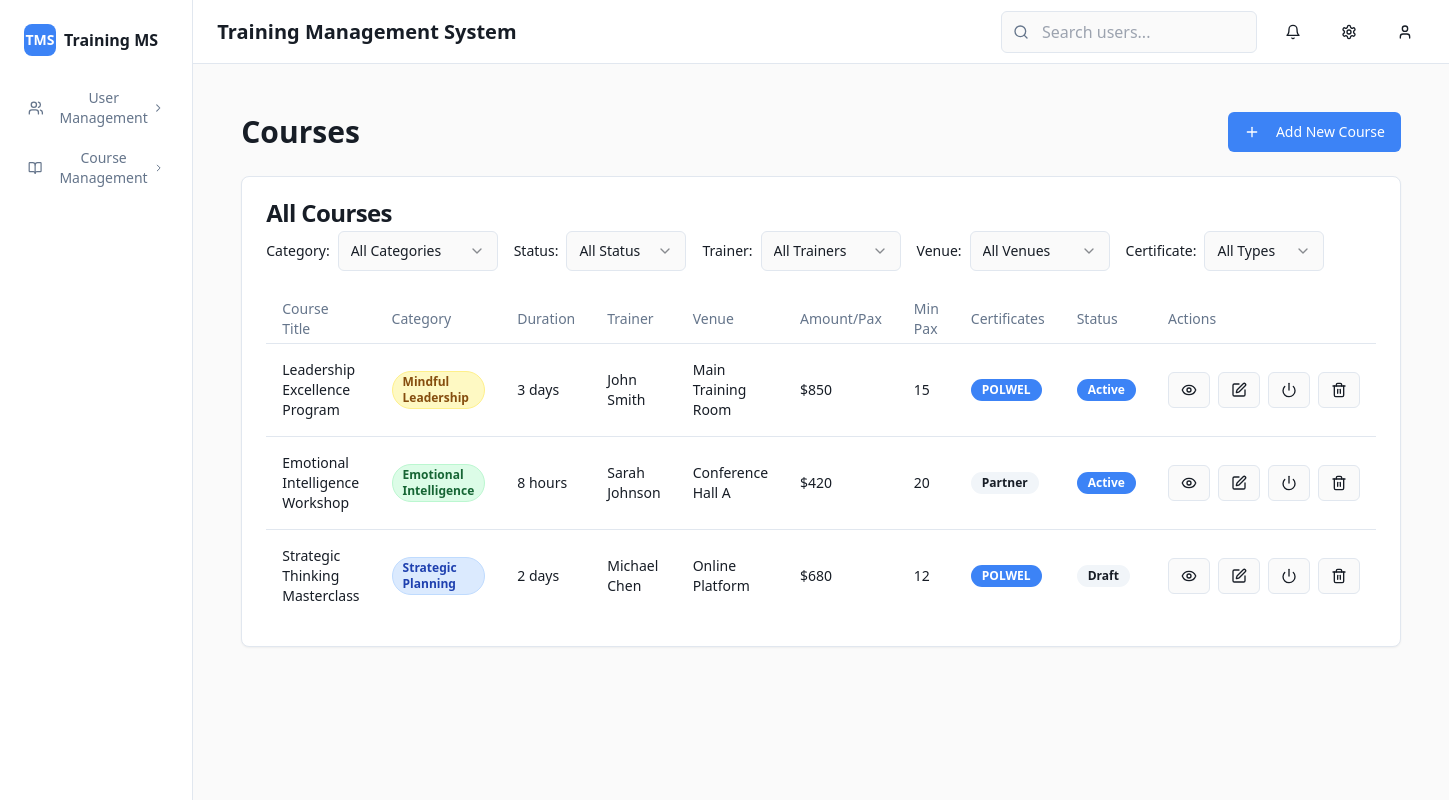
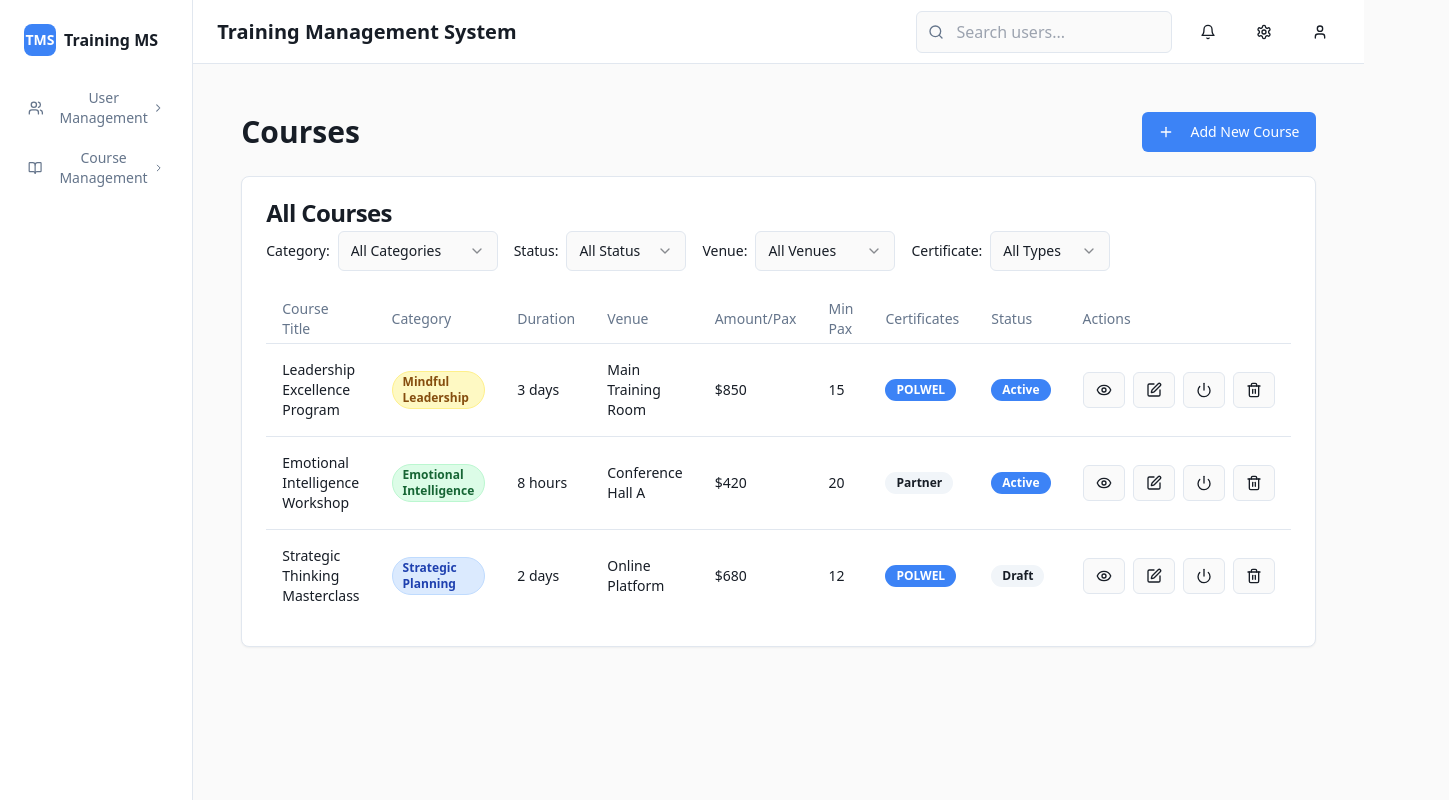
Before and after one commit to rain-corsiva-lab/tms-polwel, a React (Vite) app: page /course-creation in a window 1280 px wide. Shown: the whole page, 1449 px wide, since content can reach past the window. Built offline with nearby package versions, Linux system fonts and the light colour scheme.

Commit message:
Remove trainer and filter
Removed trainer field and trainer filter from the courses page.

```diff
--- a/src/pages/CourseArchive.tsx
+++ b/src/pages/CourseArchive.tsx
@@ -14,7 +14,6 @@ interface Course {
   category: string;
   duration: string;
   durationType: string;
-  trainer: string;
   venue: string;
   amountPerPax: number;
   minPax: number;
@@ -27,7 +26,6 @@ const CourseArchive = () => {
   const { toast } = useToast();
   const [selectedCategory, setSelectedCategory] = useState<string>("all");
   const [selectedStatus, setSelectedStatus] = useState<string>("all");
-  const [selectedTrainer, setSelectedTrainer] = useState<string>("all");
   const [selectedVenue, setSelectedVenue] = useState<string>("all");
   const [selectedCertificate, setSelectedCertificate] = useState<string>("all");
 
@@ -70,7 +68,6 @@ const CourseArchive = () => {
       category: "Mindful Leadership",
       duration: "3",
       durationType: "days",
-      trainer: "John Smith",
       venue: "Main Training Room",
       amountPerPax: 850,
       minPax: 15,
@@ -83,7 +80,6 @@ const CourseArchive = () => {
       category: "Emotional Intelligence",
       duration: "8",
       durationType: "hours",
-      trainer: "Sarah Johnson",
       venue: "Conference Hall A",
       amountPerPax: 420,
       minPax: 20,
@@ -96,7 +92,6 @@ const CourseArchive = () => {
       category: "Strategic Planning",
       duration: "2",
       durationType: "days",
-      trainer: "Michael Chen",
       venue: "Online Platform",
       amountPerPax: 680,
       minPax: 12,
@@ -144,8 +139,7 @@ const CourseArchive = () => {
     });
   };
 
-  // Get unique trainers, venues, and certificates for filter options
-  const uniqueTrainers = [...new Set(courses.map(course => course.trainer))];
+  // Get unique venues and certificates for filter options
   const uniqueVenues = [...new Set(courses.map(course => course.venue))];
   const uniqueCertificates = [...new Set(courses.map(course => course.certificates))];
 
@@ -162,16 +156,13 @@ const CourseArchive = () => {
     // Status filter
     const statusMatch = selectedStatus === "all" || course.status === selectedStatus;
 
-    // Trainer filter
-    const trainerMatch = selectedTrainer === "all" || course.trainer === selectedTrainer;
-
     // Venue filter
     const venueMatch = selectedVenue === "all" || course.venue === selectedVenue;
 
     // Certificate filter
     const certificateMatch = selectedCertificate === "all" || course.certificates === selectedCertificate;
 
-    return categoryMatch && statusMatch && trainerMatch && venueMatch && certificateMatch;
+    return categoryMatch && statusMatch && venueMatch && certificateMatch;
   });
 
   return (
@@ -223,23 +214,6 @@ const CourseArchive = () => {
             </div>
 
             <div className="flex items-center gap-2">
-              <label className="text-sm font-medium">Trainer:</label>
-              <Select value={selectedTrainer} onValueChange={setSelectedTrainer}>
-                <SelectTrigger className="w-[140px]">
-                  <SelectValue placeholder="All Trainers" />
-                </SelectTrigger>
-                <SelectContent>
-                  <SelectItem value="all">All Trainers</SelectItem>
-                  {uniqueTrainers.map((trainer) => (
-                    <SelectItem key={trainer} value={trainer}>
-                      {trainer}
-                    </SelectItem>
-                  ))}
-                </SelectContent>
-              </Select>
-            </div>
-
-            <div className="flex items-center gap-2">
               <label className="text-sm font-medium">Venue:</label>
               <Select value={selectedVenue} onValueChange={setSelectedVenue}>
                 <SelectTrigger className="w-[140px]">
@@ -279,7 +253,6 @@ const CourseArchive = () => {
                 <TableHead>Course Title</TableHead>
                 <TableHead>Category</TableHead>
                 <TableHead>Duration</TableHead>
-                <TableHead>Trainer</TableHead>
                 <TableHead>Venue</TableHead>
                 <TableHead>Amount/Pax</TableHead>
                 <TableHead>Min Pax</TableHead>
@@ -298,7 +271,6 @@ const CourseArchive = () => {
                     </Badge>
                   </TableCell>
                   <TableCell>{course.duration} {course.durationType}</TableCell>
-                  <TableCell>{course.trainer}</TableCell>
                   <TableCell>{course.venue}</TableCell>
                   <TableCell>${course.amountPerPax}</TableCell>
                   <TableCell>{course.minPax}</TableCell>
```
